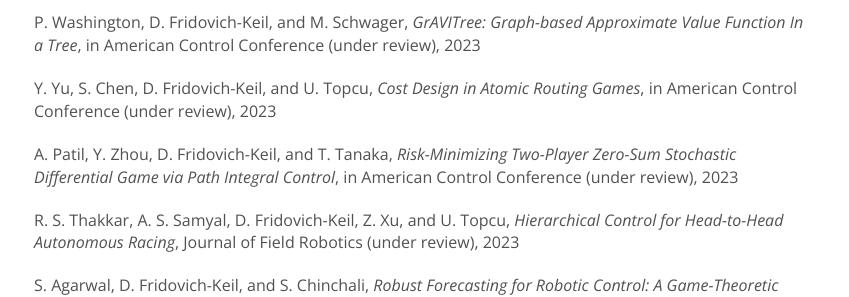
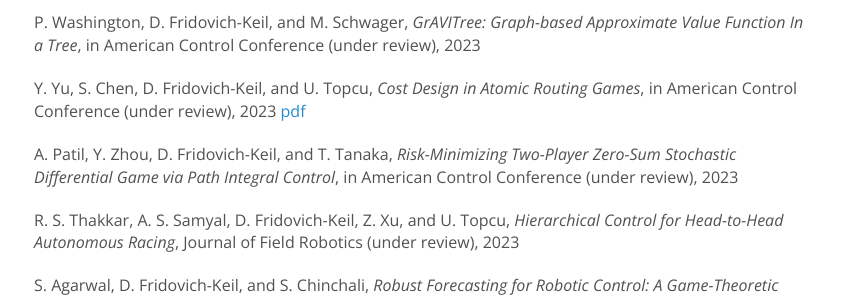
Before and after one commit to KordingLab/KordingLab.github.io, a Jekyll site: the page built from publications.md, in a window 1280 px wide and 900 px high. Shown: the part 210-507 px from the top of the window, without its empty margins (221-1070 px from the left). Built offline with Jekyll 4.4.1, drawn with Linux system fonts in a browser that asks for light colours; nearby versions of some CDN libraries; comment, search, counter and statistics services are not loaded.

Commit message:
adding pdf link

```diff
--- a/publications.md
+++ b/publications.md
@@ -11,7 +11,7 @@ For metrics and citations, please refer to David's [Google Scholar profile](http
 
 P. Washington, D. Fridovich-Keil, and M. Schwager, _GrAVITree: Graph-based Approximate Value Function In a Tree_, in American Control Conference (under review), 2023
 
-Y. Yu, S. Chen, D. Fridovich-Keil, and U. Topcu, _Cost Design in Atomic Routing Games_, in American Control Conference (under review), 2023
+Y. Yu, S. Chen, D. Fridovich-Keil, and U. Topcu, _Cost Design in Atomic Routing Games_, in American Control Conference (under review), 2023 [pdf](https://arxiv.org/pdf/2210.01221)
 
 A. Patil, Y. Zhou, D. Fridovich-Keil, and T. Tanaka, _Risk-Minimizing Two-Player Zero-Sum Stochastic Differential Game via Path Integral Control_, in American Control Conference (under review), 2023
 
```
